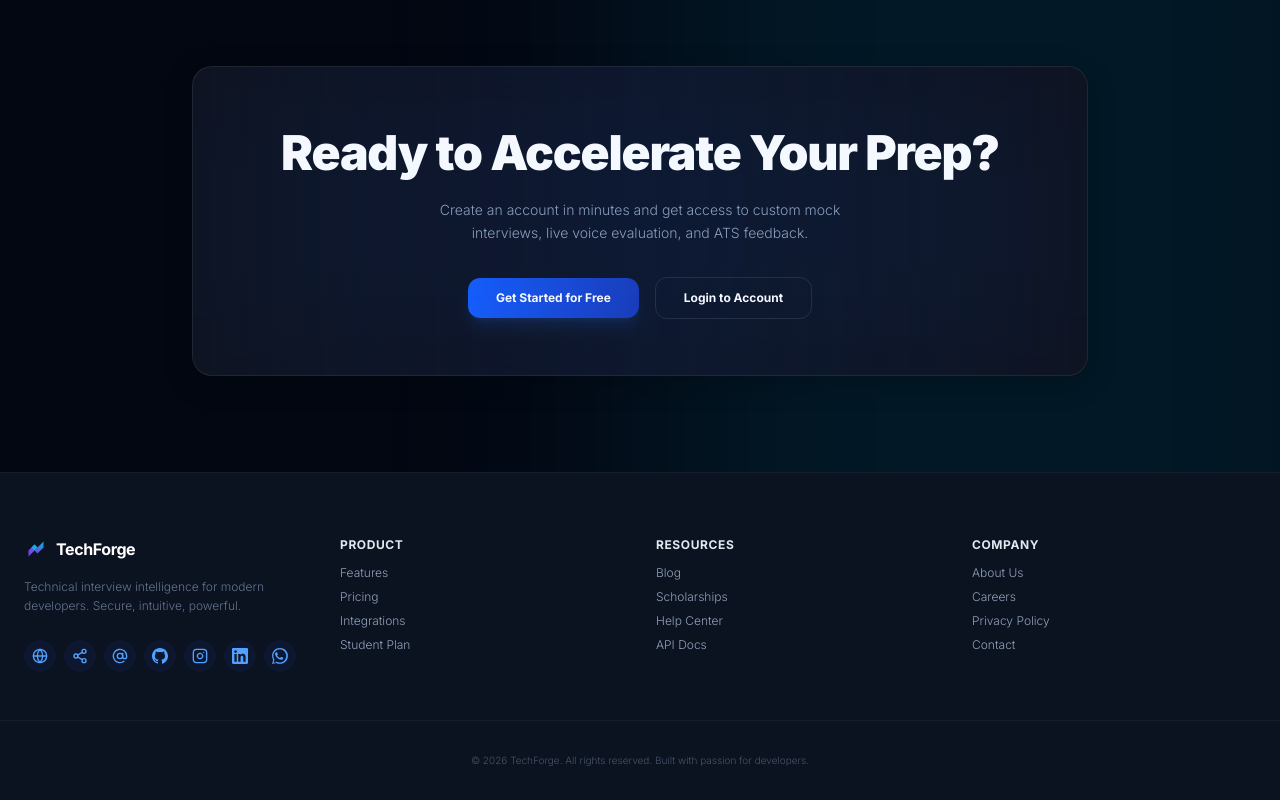
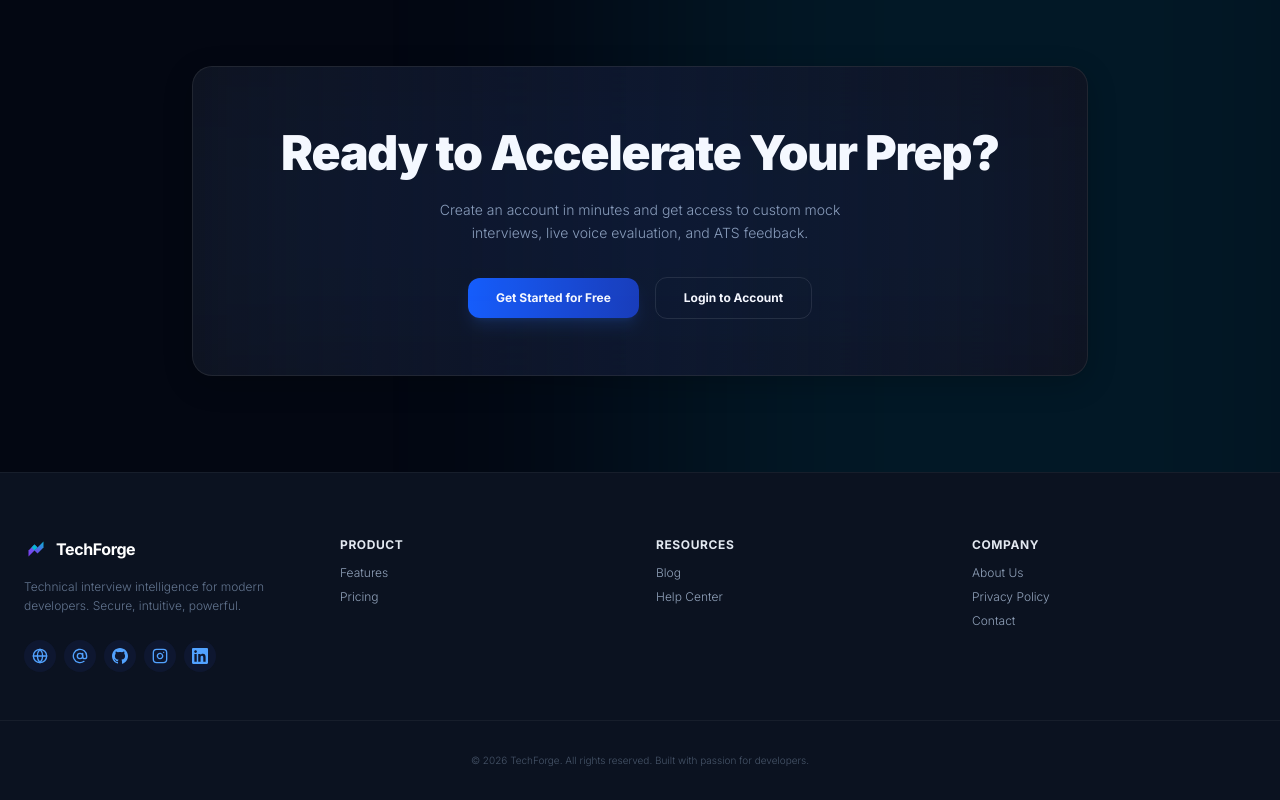
Before and after one commit to Dev0ps404/TechForge, a React (Vite) app in the folder frontend/: page / in a window 1280 px wide. Shown: the part 2756-3556 px from the top of the page. Built offline with nearby package versions, Linux system fonts and the light colour scheme; no server answers.

Commit message:
style(footer): remove unneeded footer links and social icons (WhatsApp, Share)

```diff
--- a/frontend/src/pages/Landing.jsx
+++ b/frontend/src/pages/Landing.jsx
@@ -20,7 +20,6 @@ import {
   ChevronDown,
   Cpu,
   Globe,
-  Share2,
   AtSign
 } from 'lucide-react';
 
@@ -499,26 +498,6 @@ const Landing = () => {
                 <Globe className="w-4 h-4" />
               </a>
               <a
-                href="#"
-                onClick={(e) => {
-                  e.preventDefault();
-                  if (navigator.share) {
-                    navigator.share({
-                      title: 'TechForge',
-                      text: 'Nail Your Tech Interviews with TechForge!',
-                      url: window.location.href,
-                    }).catch(console.error);
-                  } else {
-                    navigator.clipboard.writeText(window.location.href);
-                    alert('Link copied to clipboard!');
-                  }
-                }}
-                className="w-8 h-8 rounded-full bg-blue-50 dark:bg-blue-950/30 flex items-center justify-center text-blue-600 dark:text-blue-400 hover:bg-blue-100 dark:hover:bg-blue-900/50 hover:text-blue-700 dark:hover:text-blue-300 hover:scale-105 hover:shadow-sm transition-all duration-300"
-                aria-label="Share"
-              >
-                <Share2 className="w-4 h-4" />
-              </a>
-              <a
                 href="mailto:contact@techforge.dev"
                 className="w-8 h-8 rounded-full bg-blue-50 dark:bg-blue-950/30 flex items-center justify-center text-blue-600 dark:text-blue-400 hover:bg-blue-100 dark:hover:bg-blue-900/50 hover:text-blue-700 dark:hover:text-blue-300 hover:scale-105 hover:shadow-sm transition-all duration-300"
                 aria-label="Email"
@@ -560,17 +539,6 @@ const Landing = () => {
                   <path d="M22.23 0H1.77C.8 0 0 .77 0 1.72v20.56C0 23.23.8 24 1.77 24h20.46c.98 0 1.77-.77 1.77-1.72V1.72C24 .77 23.2 0 22.23 0zM7.12 20.45H3.56V9h3.56v11.45zM5.34 7.43c-1.14 0-2.06-.92-2.06-2.06 0-1.14.92-2.06 2.06-2.06 1.14 0 2.06.92 2.06 2.06 0 1.14-.92 2.06-2.06 2.06zm15.11 13.02h-3.56v-5.6c0-1.34-.03-3.05-1.86-3.05-1.86 0-2.14 1.45-2.14 2.95v5.7h-3.56V9h3.42v1.56h.05c.48-.9 1.64-1.85 3.37-1.85 3.6 0 4.27 2.37 4.27 5.45v6.29z" />
                 </svg>
               </a>
-              <a
-                href="https://wa.me/919999999999"
-                target="_blank"
-                rel="noopener noreferrer"
-                className="w-8 h-8 rounded-full bg-blue-50 dark:bg-blue-950/30 flex items-center justify-center text-blue-600 dark:text-blue-400 hover:bg-blue-100 dark:hover:bg-blue-900/50 hover:text-blue-700 dark:hover:text-blue-300 hover:scale-105 hover:shadow-sm transition-all duration-300"
-                aria-label="WhatsApp"
-              >
-                <svg className="w-4 h-4" viewBox="0 0 24 24" fill="currentColor">
-                  <path d="M.057 24l1.687-6.163c-1.041-1.804-1.588-3.849-1.587-5.946C.06 5.348 5.397.01 11.966.01c3.178.001 6.169 1.24 8.409 3.48 2.239 2.24 3.476 5.23 3.476 8.41-.003 6.557-5.338 11.894-11.906 11.894-2.003-.002-3.97-.504-5.711-1.459L0 24zm6.547-3.79c1.66.986 3.292 1.503 4.908 1.504 5.46 0 9.896-4.441 9.899-9.9.001-2.646-1.026-5.132-2.89-6.997A9.774 9.774 0 0 0 11.962 2.03c-5.466 0-9.902 4.443-9.905 9.902-.001 2.046.536 4.041 1.556 5.8l-.241.879-.997 3.64 3.729-.978.361.214zM16.14 14.382c-.297-.149-1.758-.867-2.03-.967-.273-.099-.471-.148-.67.15-.197.297-.767.966-.94 1.164-.173.199-.347.223-.644.075-.297-.15-1.255-.463-2.39-1.475-.883-.788-1.48-1.761-1.653-2.059-.173-.297-.018-.458.13-.606.134-.133.298-.347.446-.52.149-.174.198-.298.298-.497.099-.198.05-.371-.025-.52-.075-.149-.669-1.612-.916-2.207-.242-.579-.487-.5-.669-.51-.173-.008-.371-.01-.57-.01-.198 0-.52.074-.792.372-.272.297-1.04 1.016-1.04 2.479 0 1.462 1.065 2.875 1.213 3.074.149.198 2.096 3.2 5.077 4.487.709.306 1.262.489 1.694.625.712.227 1.36.195 1.871.118.571-.085 1.758-.719 2.006-1.413.248-.694.248-1.289.173-1.413-.074-.124-.272-.198-.57-.347" />
-                </svg>
-              </a>
             </div>
           </div>
 
@@ -580,8 +548,6 @@ const Landing = () => {
             <ul className="space-y-2 text-xs font-light">
               <li><a href="#features" className="hover:text-slate-900 dark:hover:text-white transition-colors">Features</a></li>
               <li><a href="#" className="hover:text-slate-900 dark:hover:text-white transition-colors">Pricing</a></li>
-              <li><a href="#" className="hover:text-slate-900 dark:hover:text-white transition-colors">Integrations</a></li>
-              <li><a href="#" className="hover:text-slate-900 dark:hover:text-white transition-colors">Student Plan</a></li>
             </ul>
           </div>
 
@@ -590,9 +556,7 @@ const Landing = () => {
             <h4 className="text-xs font-bold text-slate-800 dark:text-slate-200 uppercase tracking-wider">Resources</h4>
             <ul className="space-y-2 text-xs font-light">
               <li><a href="#" className="hover:text-slate-900 dark:hover:text-white transition-colors">Blog</a></li>
-              <li><a href="#" className="hover:text-slate-900 dark:hover:text-white transition-colors">Scholarships</a></li>
               <li><a href="#" className="hover:text-slate-900 dark:hover:text-white transition-colors">Help Center</a></li>
-              <li><a href="#" className="hover:text-slate-900 dark:hover:text-white transition-colors">API Docs</a></li>
             </ul>
           </div>
 
@@ -601,7 +565,6 @@ const Landing = () => {
             <h4 className="text-xs font-bold text-slate-800 dark:text-slate-200 uppercase tracking-wider">Company</h4>
             <ul className="space-y-2 text-xs font-light">
               <li><a href="#" className="hover:text-slate-900 dark:hover:text-white transition-colors">About Us</a></li>
-              <li><a href="#" className="hover:text-slate-900 dark:hover:text-white transition-colors">Careers</a></li>
               <li><a href="#" className="hover:text-slate-900 dark:hover:text-white transition-colors">Privacy Policy</a></li>
               <li><a href="#" className="hover:text-slate-900 dark:hover:text-white transition-colors">Contact</a></li>
             </ul>
```
